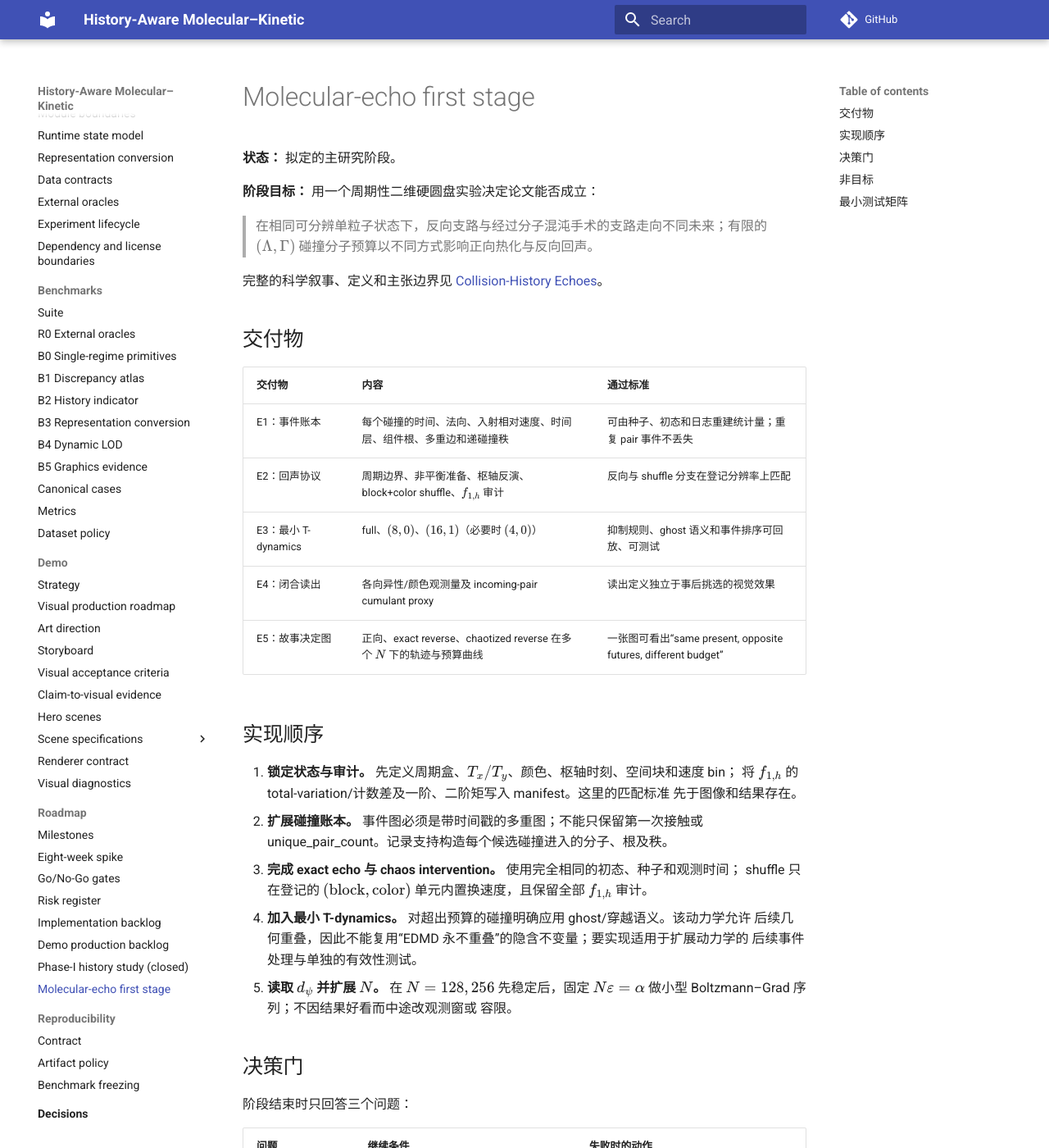
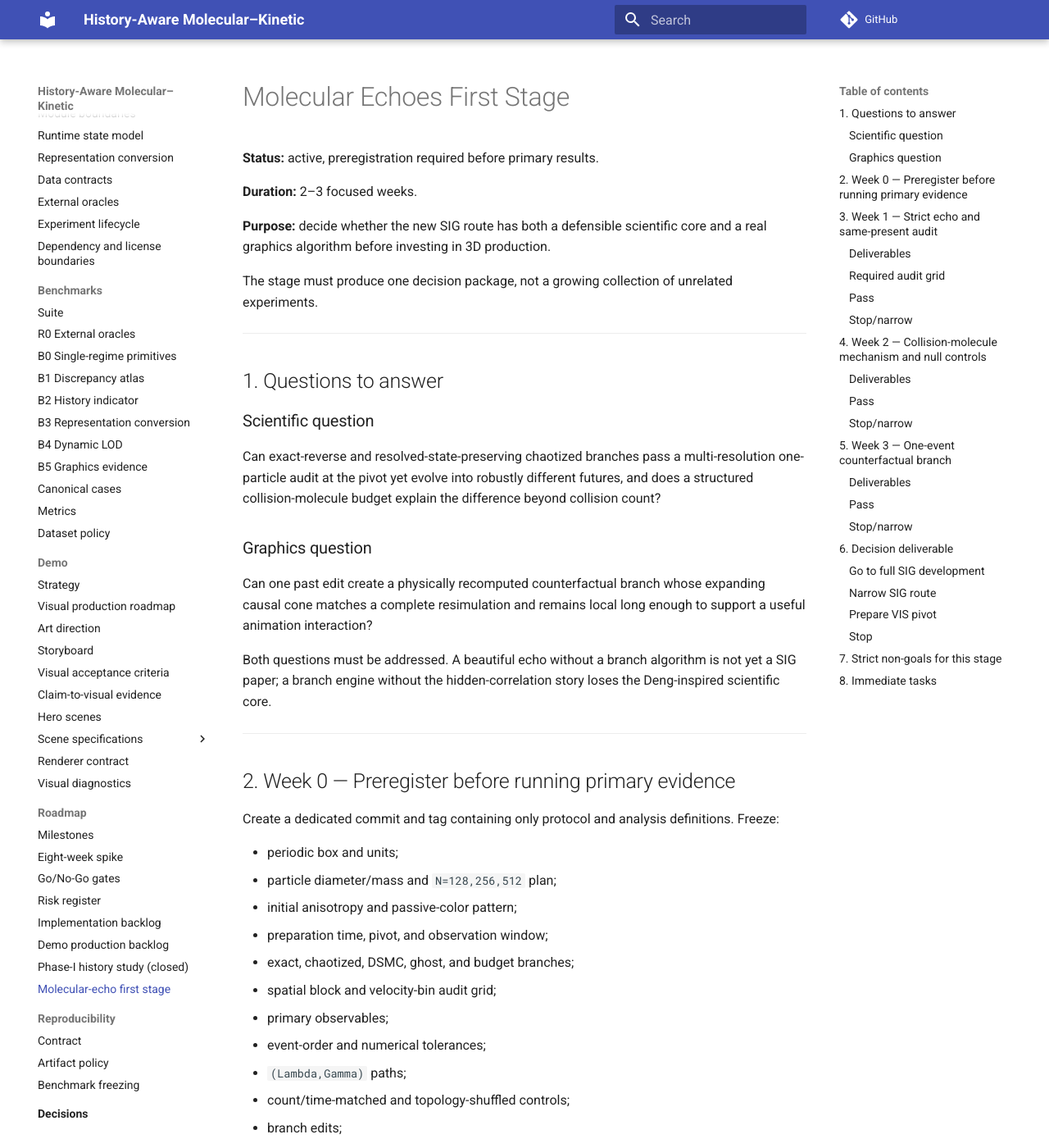
Before and after one commit to jandan138/history-aware-molecular-kinetic, an MkDocs documentation site: the page built from docs/roadmap/molecular-echo-first-stage.md, in a window 1280 px wide and 1400 px high. Shown: the whole window at 82% size. Built offline with MkDocs 1.6.1 and Material for MkDocs 9.7.7, drawn with Linux system fonts in a browser that asks for light colours; comment, search, counter and statistics services are not loaded; some of the changed text lies outside the part shown.

Commit message:
docs: expand first stage into science and graphics feasibility gate

````diff
--- a/docs/roadmap/molecular-echo-first-stage.md
+++ b/docs/roadmap/molecular-echo-first-stage.md
@@ -1,67 +1,260 @@
-# Molecular-echo first stage
+# Molecular Echoes First Stage
 
-**状态：** 拟定的主研究阶段。
+**Status:** active, preregistration required before primary results.
 
-**阶段目标：** 用一个周期性二维硬圆盘实验决定论文能否成立：
+**Duration:** 2–3 focused weeks.
 
-> 在相同可分辨单粒子状态下，反向支路与经过分子混沌手术的支路走向不同未来；有限的
-> \((\Lambda,\Gamma)\) 碰撞分子预算以不同方式影响正向热化与反向回声。
+**Purpose:** decide whether the new SIG route has both a defensible scientific core
+and a real graphics algorithm before investing in 3D production.
 
-完整的科学叙事、定义和主张边界见
-[Collision-History Echoes](../research/collision-history-echo-route.md)。
+The stage must produce one decision package, not a growing collection of unrelated
+experiments.
 
-## 交付物
+---
 
-| 交付物 | 内容 | 通过标准 |
-|---|---|---|
-| E1：事件账本 | 每个碰撞的时间、法向、入射相对速度、时间层、组件根、多重边和递碰撞秩 | 可由种子、初态和日志重建统计量；重复 pair 事件不丢失 |
-| E2：回声协议 | 周期边界、非平衡准备、枢轴反演、block+color shuffle、\(f_{1,h}\) 审计 | 反向与 shuffle 分支在登记分辨率上匹配 |
-| E3：最小 T-dynamics | full、\((8,0)\)、\((16,1)\)（必要时 \((4,0)\)） | 抑制规则、ghost 语义和事件排序可回放、可测试 |
-| E4：闭合读出 | 各向异性/颜色观测量及 incoming-pair cumulant proxy | 读出定义独立于事后挑选的视觉效果 |
-| E5：故事决定图 | 正向、exact reverse、chaotized reverse 在多个 \(N\) 下的轨迹与预算曲线 | 一张图可看出“same present, opposite futures, different budget” |
+## 1. Questions to answer
 
-## 实现顺序
+### Scientific question
 
-1. **锁定状态与审计。** 先定义周期盒、\(T_x/T_y\)、颜色、枢轴时刻、空间块和速度 bin；
-   将 \(f_{1,h}\) 的 total-variation/计数差及一阶、二阶矩写入 manifest。这里的匹配标准
-   先于图像和结果存在。
-2. **扩展碰撞账本。** 事件图必须是带时间戳的多重图；不能只保留第一次接触或
-   unique_pair_count。记录支持构造每个候选碰撞进入的分子、根及秩。
-3. **完成 exact echo 与 chaos intervention。** 使用完全相同的初态、种子和观测时间；
-   shuffle 只在登记的 \((\text{block},\text{color})\) 单元内置换速度，且保留全部
-   \(f_{1,h}\) 审计。
-4. **加入最小 T-dynamics。** 对超出预算的碰撞明确应用 ghost/穿越语义。该动力学允许
-   后续几何重叠，因此不能复用“EDMD 永不重叠”的隐含不变量；要实现适用于扩展动力学的
-   后续事件处理与单独的有效性测试。
-5. **读取 \(d_\psi\) 并扩展 \(N\)。** 在 \(N=128,256\) 先稳定后，固定
-   \(N\varepsilon=\alpha\) 做小型 Boltzmann–Grad 序列；不因结果好看而中途改观测窗或
-   容限。
+Can exact-reverse and resolved-state-preserving chaotized branches pass a
+multi-resolution one-particle audit at the pivot yet evolve into robustly different
+futures, and does a structured collision-molecule budget explain the difference
+beyond collision count?
 
-## 决策门
+### Graphics question
 
-阶段结束时只回答三个问题：
+Can one past edit create a physically recomputed counterfactual branch whose
+expanding causal cone matches a complete resimulation and remains local long enough
+to support a useful animation interaction?
 
-| 问题 | 继续条件 | 失败时的动作 |
-|---|---|---|
-| same-present 是否成立？ | reverse 与 chaotized reverse 的 \(f_{1,h}\) 审计通过，并有稳定未来分离 | 修订状态分辨率或 shuffle；不添加更多指标掩盖不匹配 |
-| 分子预算是否是机制？ | 预算曲线对 reverse 与 forward 呈可解释的差异，且与 incoming-pair 缺陷同向 | 停止 T-dynamics 主张，保留回声为演示而不写机制论文 |
-| 是否有极限故事？ | 小型 BG 序列未破坏上述差异，并给出可报告的预算趋势 | 将工作收敛为有限系统 correlation/echo 实验，不声称 kinetic-limit 信息边界 |
+Both questions must be addressed. A beautiful echo without a branch algorithm is
+not yet a SIG paper; a branch engine without the hidden-correlation story loses the
+Deng-inspired scientific core.
 
-## 非目标
+---
 
-本阶段不交付动态 LOD、EDMD↔DSMC 双向转换、误差预测网络、广泛几何泛化、
-Enskog 归因、GPU 性能或完整视觉产品。它们属于已降级的工程路线，不能占用验证
-“回声—手术—预算”因果链的时间。
+## 2. Week 0 — Preregister before running primary evidence
 
-## 最小测试矩阵
+Create a dedicated commit and tag containing only protocol and analysis definitions.
+Freeze:
 
-| 维度 | 固定选择 |
-|---|---|
-| 边界 | 单一二维周期盒 |
-| 初始态 | 单一偶对称强各向异性速度分布，带被动颜色 |
-| 支路 | forward、exact reverse、chaotized reverse |
-| 动力学 | full、\((8,0)\)、\((16,1)\)，按需 \((4,0)\) |
-| 尺度 | 先 \(N=128,256\)，后一个固定 \(N\varepsilon\) 序列 |
-| 主读出 | \(\langle v_x^2-v_y^2\rangle\)、颜色模式、incoming-pair defect proxy |
+- periodic box and units;
+- particle diameter/mass and `N=128,256,512` plan;
+- initial anisotropy and passive-color pattern;
+- preparation time, pivot, and observation window;
+- exact, chaotized, DSMC, ghost, and budget branches;
+- spatial block and velocity-bin audit grid;
+- primary observables;
+- event-order and numerical tolerances;
+- `(Lambda,Gamma)` paths;
+- count/time-matched and topology-shuffled controls;
+- branch edits;
+- success/stop criteria;
+- bootstrap/uncertainty method.
 
-这不是“缺少实验”，而是把实验数限制在论文叙事真正需要的反事实比较上。
+Suggested tag:
+
+```text
+molecular-echoes-e1-e2-preregistered-v0
+```
+
+The result commit must refer back to this tag.
+
+---
+
+## 3. Week 1 — Strict echo and same-present audit
+
+### Deliverables
+
+1. periodic exact EDMD forward/reverse runs;
+2. deterministic event ordering and event checksums;
+3. checkpoint restore/replay;
+4. exact-reverse branch;
+5. block+color chaotized-reverse branch;
+6. DSMC and no-collision ghost baselines;
+7. multi-resolution `f1_h` matching report;
+8. anisotropy and passive-color recovery curves.
+
+### Required audit grid
+
+At minimum vary:
+
+- spatial block resolution;
+- velocity-bin resolution;
+- with/without passive color partition;
+- `N=128` and `N=256`, then confirm at `N=512` if feasible.
+
+Report both:
+
+- the resolution used to construct the surgery;
+- finer resolutions not used by the surgery.
+
+### Pass
+
+- exact reverse reconstructs within numerical tolerance;
+- exact and chaotized pivot states pass the declared audit;
+- future separation is stable over seeds and does not vanish under finer audit;
+- the result is generated by forward simulation after the pivot, not video reversal.
+
+### Stop/narrow
+
+- exact reverse is numerically unreliable;
+- the same-present claim survives only at one coarse binning;
+- future separation is dominated by visible pivot mismatch;
+- the effect exists only for one seed.
+
+---
+
+## 4. Week 2 — Collision-molecule mechanism and null controls
+
+### Deliverables
+
+1. collision event multigraph with repeated events;
+2. molecule root/size and recollision/reconnection complexity;
+3. full, `(8,0)`, `(16,1)`, and optionally `(4,0)` paths;
+4. collision-count/time-matched random suppression;
+5. topology-shuffled partner control;
+6. incoming-pair closure-defect proxy;
+7. forward/reverse response curves;
+8. uncertainty and event-statistics report.
+
+### Pass
+
+- structured molecule budget differs from count-matched suppression;
+- the difference is not explained by total collisions or mean free time alone;
+- forward and reverse branches respond differently in a preregistered way;
+- the incoming-pair proxy has a consistent direction;
+- extended dynamics are reproducible and explicitly labeled.
+
+### Stop/narrow
+
+- random suppression explains the same curve;
+- molecule topology adds no information;
+- event annotations are unstable or post-hoc;
+- only the exact reverse movie remains compelling.
+
+If this gate fails, remove the Deng-inspired mechanism claim. Do not compensate by
+adding more unregistered features.
+
+---
+
+## 5. Week 3 — One-event counterfactual branch
+
+This week may overlap Week 2 engineering but cannot skip its correctness audit.
+
+### Deliverables
+
+1. collision causal graph predecessor/descendant queries;
+2. one checkpoint before a selected event;
+3. immutable parent branch;
+4. a one-particle or one-collision edit;
+5. expanding affected set;
+6. local branch recomputation;
+7. complete resimulation baseline;
+8. terminal state/event comparison;
+9. affected-particle fraction and runtime;
+10. a neutral split-screen prototype.
+
+### Pass
+
+- local and full resimulation agree within declared tolerance;
+- uncertain dependencies expand the cone or trigger fallback;
+- the edited branch is physically resimulated;
+- at least one case retains useful locality for the demonstrated horizon;
+- branch provenance is complete.
+
+### Stop/narrow
+
+- local branch silently diverges from the full reference;
+- every edit instantly becomes global;
+- the event graph cannot drive recomputation;
+- the visual is only a colored graph overlay.
+
+---
+
+## 6. Decision deliverable
+
+The stage ends with a single report containing:
+
+```text
+protocol commit/tag
+solver and numerical audit
+resolved-state matching table
+future branch curves
+molecule-budget + null-control curves
+incoming-pair diagnostic
+one-event branch correctness
+causal-cone/runtime result
+60–90 second neutral internal video
+Go / Narrow / Stop decision
+```
+
+### Go to full SIG development
+
+Require:
+
+- exact reversal/replay passes;
+- multi-resolution same-present separation passes;
+- structured history has value beyond count controls;
+- one-event branch matches full resimulation;
+- at least one edit case retains nontrivial locality;
+- the neutral video already communicates more than a backward movie.
+
+### Narrow SIG route
+
+Possible narrower packages:
+
+- branch/rewind system without molecule-budget claim;
+- history surgery and alternate-future authoring without local-speed claim;
+- conference-level rather than TOG-level evidence package.
+
+### Prepare VIS pivot
+
+Only when:
+
+- scientific event/branch data are strong;
+- local speed/authoring value is weak;
+- linked visual analysis of causal cones and collision molecules is compelling;
+- domain-expert tasks can be defined.
+
+### Stop
+
+If exact reversal, state matching, mechanism, and branch correctness all fail to
+produce a defensible core.
+
+---
+
+## 7. Strict non-goals for this stage
+
+Do not spend this stage on:
+
+- dynamic exact↔kinetic LOD;
+- promotion/demotion;
+- large geometry zoos;
+- GPU optimization;
+- complex CAD assets;
+- path-traced materials;
+- user studies;
+- full IEEE VIS interface;
+- a polished teaser before neutral gates pass.
+
+Simple instanced particles, passive colors, analytic obstacles, causal highlights,
+and split-screen comparison are sufficient.
+
+---
+
+## 8. Immediate tasks
+
+Use the dependency-ordered issue list in
+[Molecular Echoes Backlog](molecular-echoes-backlog.md), beginning with:
+
+```text
+ECHO-S-001 preregistration
+ECHO-S-002 strict reversible EDMD
+ECHO-S-003 pivot branches
+ECHO-S-004 multi-resolution audit
+ECHO-S-005/006/007 molecule budgets and controls
+ECHO-G-001/002 causal graph and replay
+ECHO-G-004/005 one-event branch
+ECHO-V-001 diagnostic viewer
+```
````
